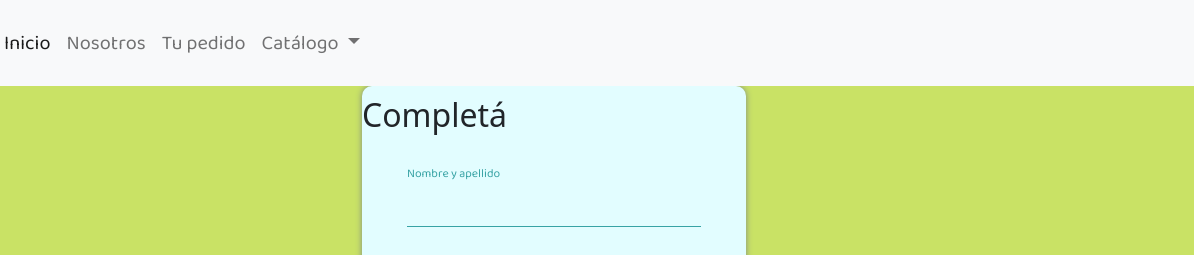
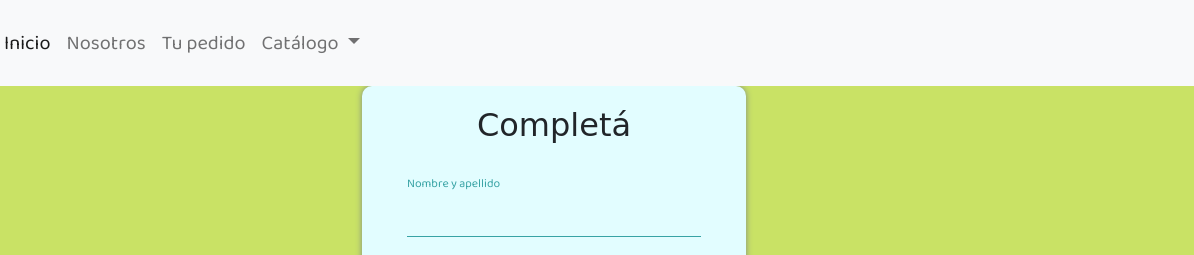
Before and after one commit to virginaleguizamon/repositorio_proyecto, a website: page pages/hace-tu-pedido.html in a window 1280 px wide. Shown: the top 255 px of the page, 86-1280 px from the left. Drawn offline with nearby package versions, Linux system fonts and the light colour scheme.

Commit message:
colores y fuentes formularios

```diff
--- a/scss/estilos.scss
+++ b/scss/estilos.scss
@@ -22,6 +22,7 @@
 .formulario__titulo{
     text-align: center;
     margin: 10px 0px;
+    font-family: $titulo-font;
 }
 
 .formulario{
@@ -57,7 +58,8 @@ input:focus, textarea:focus{
 
 input:focus~label,
 input:valid~label,
-textarea:focus~label, textarea:valid~label{
+textarea:focus~label,
+textarea:valid~label{
     position: absolute;
     top: -14px;
     font-size: 12px;
@@ -104,6 +106,11 @@ button:hover{
 }
 .formPedido{
     margin: auto;
+}
+.tituloForm{
+    text-align: center;
+    margin: 10px 0px;
+    font-family: $titulo-font;
 }
 .fondoPedido{
     background-color: $color-fondo;
```
Also changed, not shown: css/estilos.css.
